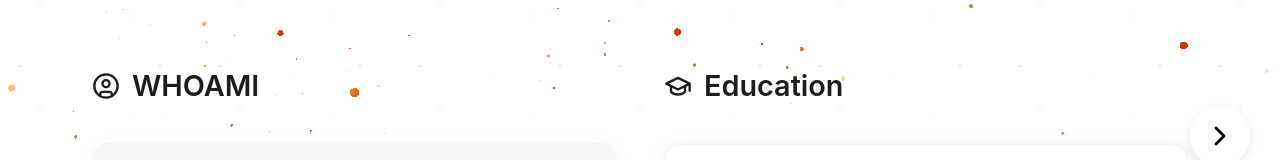
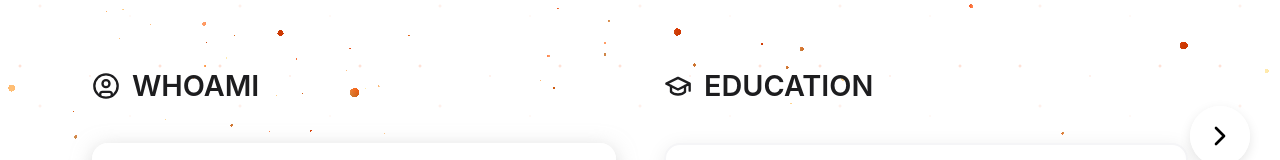
Before and after one commit to CS571-F25/p180, a React (Vite) app: page / in a window 1280 px wide. Both pictures are taken after a click on the button "Show More". Shown: the part 264-424 px from the top of the page. Built offline with nearby package versions, Linux system fonts and the light colour scheme.

Commit message:
hero update

```diff
--- a/src/components/Hero.jsx
+++ b/src/components/Hero.jsx
@@ -231,7 +231,7 @@ const Hero = ({ setActiveSection }) => {
                 >
                   <h3 className="introduction-subtitle">
                     <GraduationCap size={28} />
-                    Education
+                    EDUCATION
                   </h3>
                   <div className="education-timeline">
                     {education.map((edu, index) => (
--- a/src/index.css
+++ b/src/index.css
@@ -420,14 +420,14 @@ code {
 .introduction-text {
   font-size: 1.2rem;
   line-height: 1.8;
-  color: #1d1d1f;
+  color: #ffffff;
   text-align: left;
   font-weight: 400;
   letter-spacing: 0.01em;
   padding: 1.5rem;
-  background: #f5f5f7;
+  background: linear-gradient(135deg, #ffffff 0%, #ffffff 100%);
   border-radius: 16px;
-  box-shadow: 0 4px 20px rgba(0, 0, 0, 0.05);
+  box-shadow: 0 4px 20px rgba(179, 179, 179, 0.514)
 }
 
 .decrypted-text-wrapper {
```
